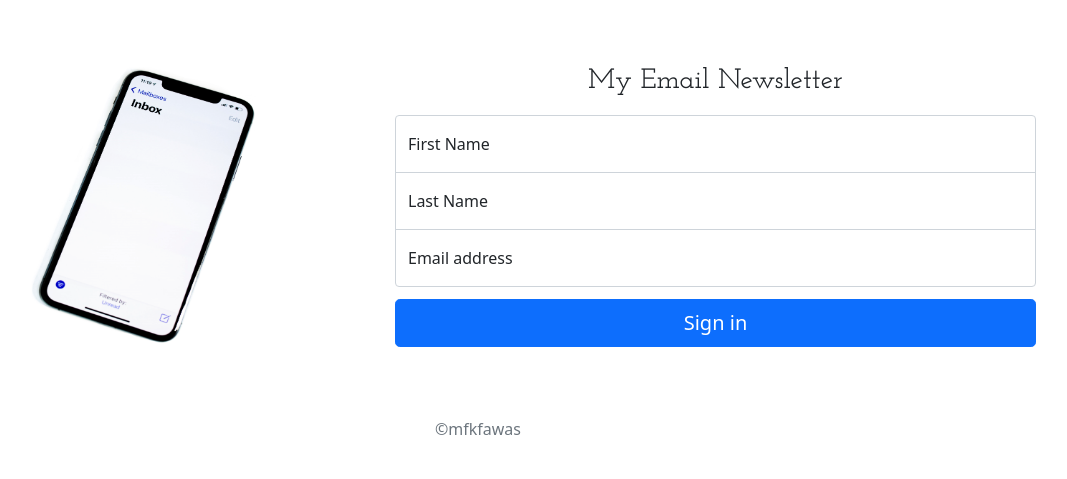
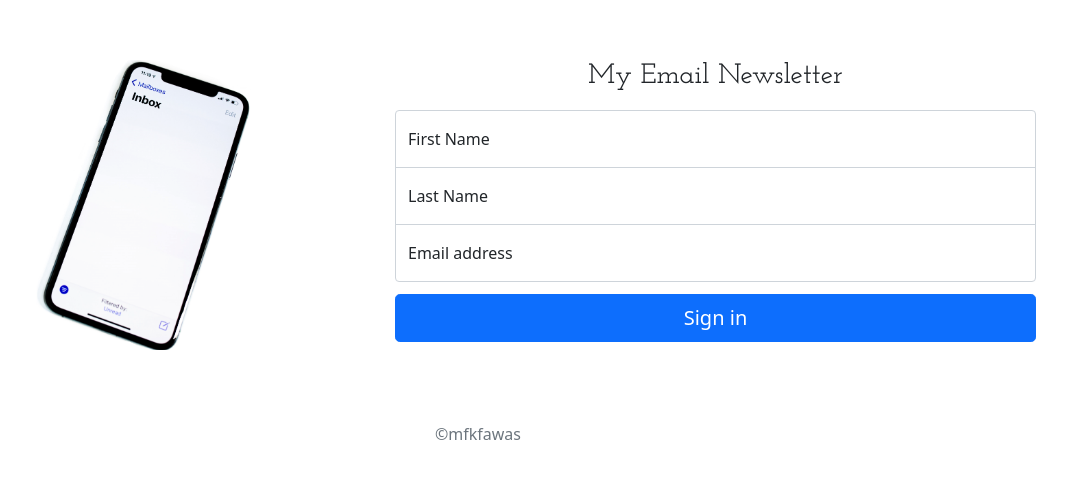
Before and after one commit to mfkfawas/Newsletter-Signup-App, a website: page signup.html in a window 1280 px wide. Shown: the part 139-618 px from the top of the page, without its empty margins (162-1229 px from the left). Drawn offline with nearby package versions, Linux system fonts and the light colour scheme; a web font is replaced by a local one.

Commit message:
Initial Commit

```diff
--- a/public/css/style.css
+++ b/public/css/style.css
@@ -16,6 +16,11 @@ body {
 h1 {
   font-family: 'Josefin Slab', serif;
 }
+
+img {
+  object-fit: cover;
+}
+
 .container .form-floating:focus-within {
   z-index: 2;
 }
--- a/signup.html
+++ b/signup.html
@@ -77,8 +77,8 @@
             <img
               class="mb-4"
               src="/images/newslettert.PNG"
-              width="230"
-              height="280"
+              width="220"
+              height="290"
             />
           </div>
           <div class="col-lg-7">
```
Also changed, not shown: 1 other file.
